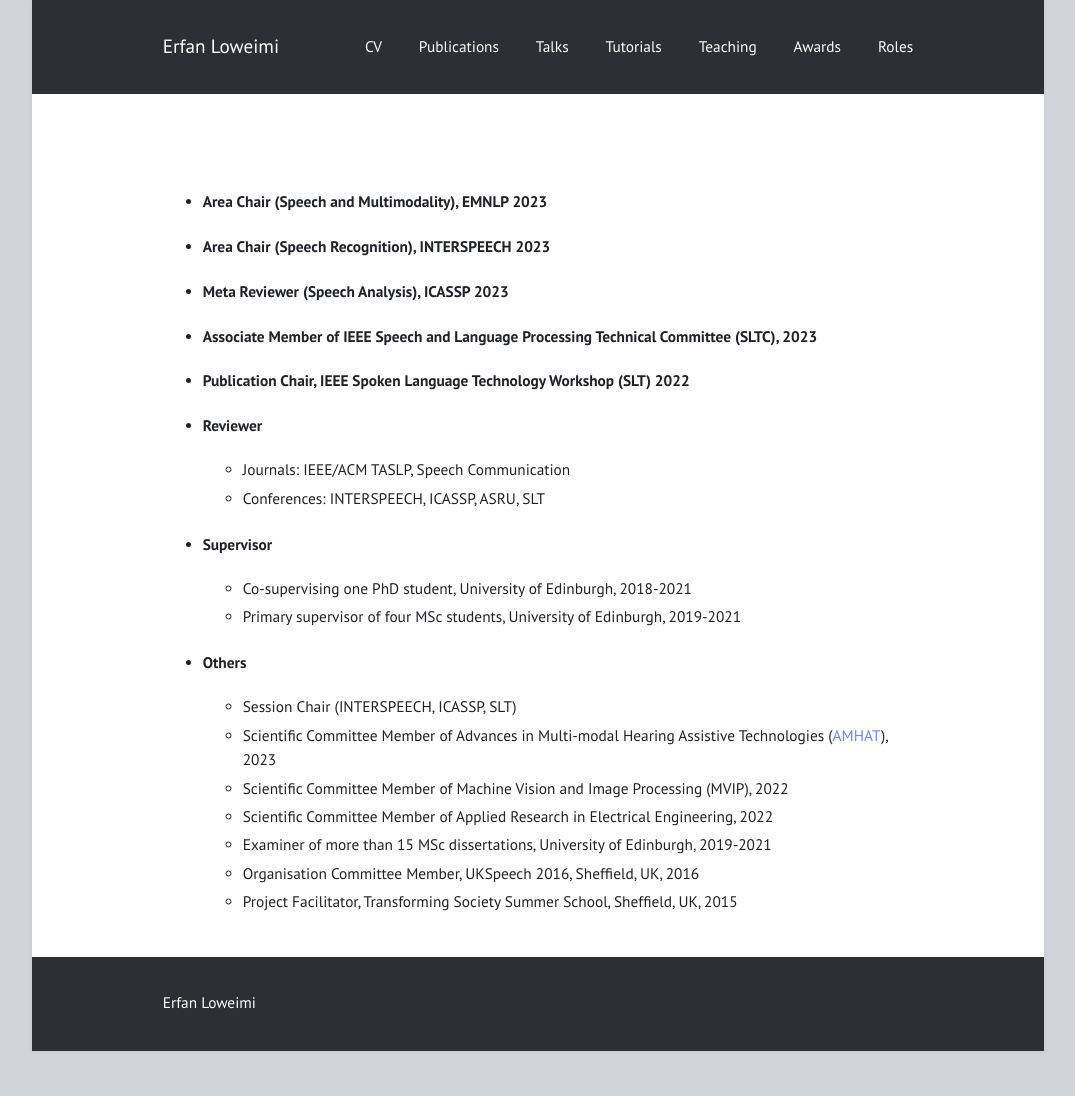
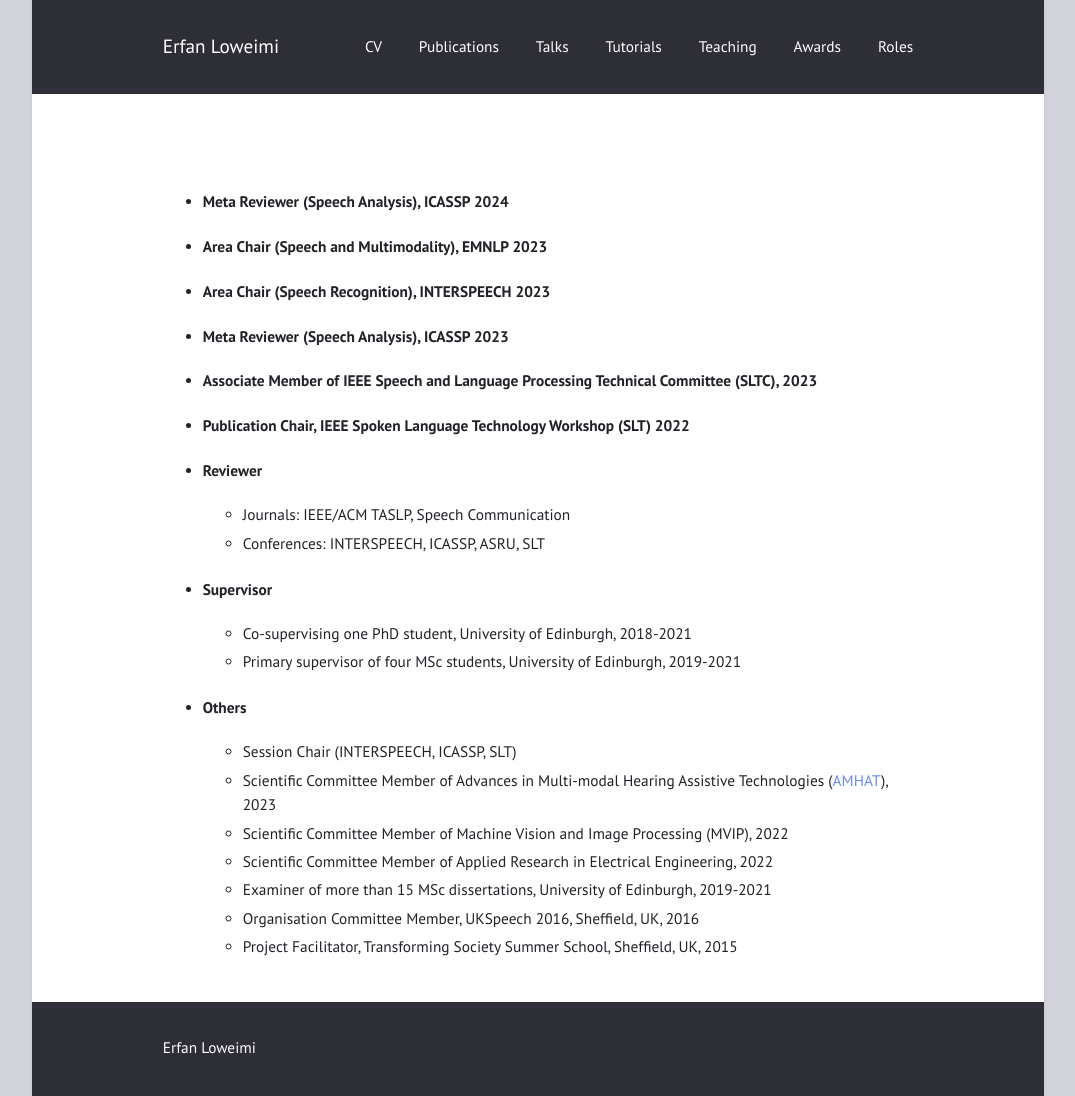
Before and after one commit to eloweimi/eloweimi.github.io, a Jekyll site: the page built from roles.md, in a window 1280 px wide. Shown: the whole page, without its empty margins (102-1177 px from the left). Built offline with Jekyll 4.4.1, drawn with Linux system fonts in a browser that asks for light colours; before the commit the page ends 1051 px from its top, so only the background shows below that.

Commit message:
Update roles.md

```diff
--- a/roles.md
+++ b/roles.md
@@ -4,7 +4,7 @@ title: ""
 ---
 
 <br>
-
+* #### Meta Reviewer (Speech Analysis), ICASSP 2024
 * #### Area Chair (Speech and Multimodality), EMNLP 2023
 * #### Area Chair (Speech Recognition), INTERSPEECH 2023
 * #### Meta Reviewer (Speech Analysis), ICASSP 2023
```
